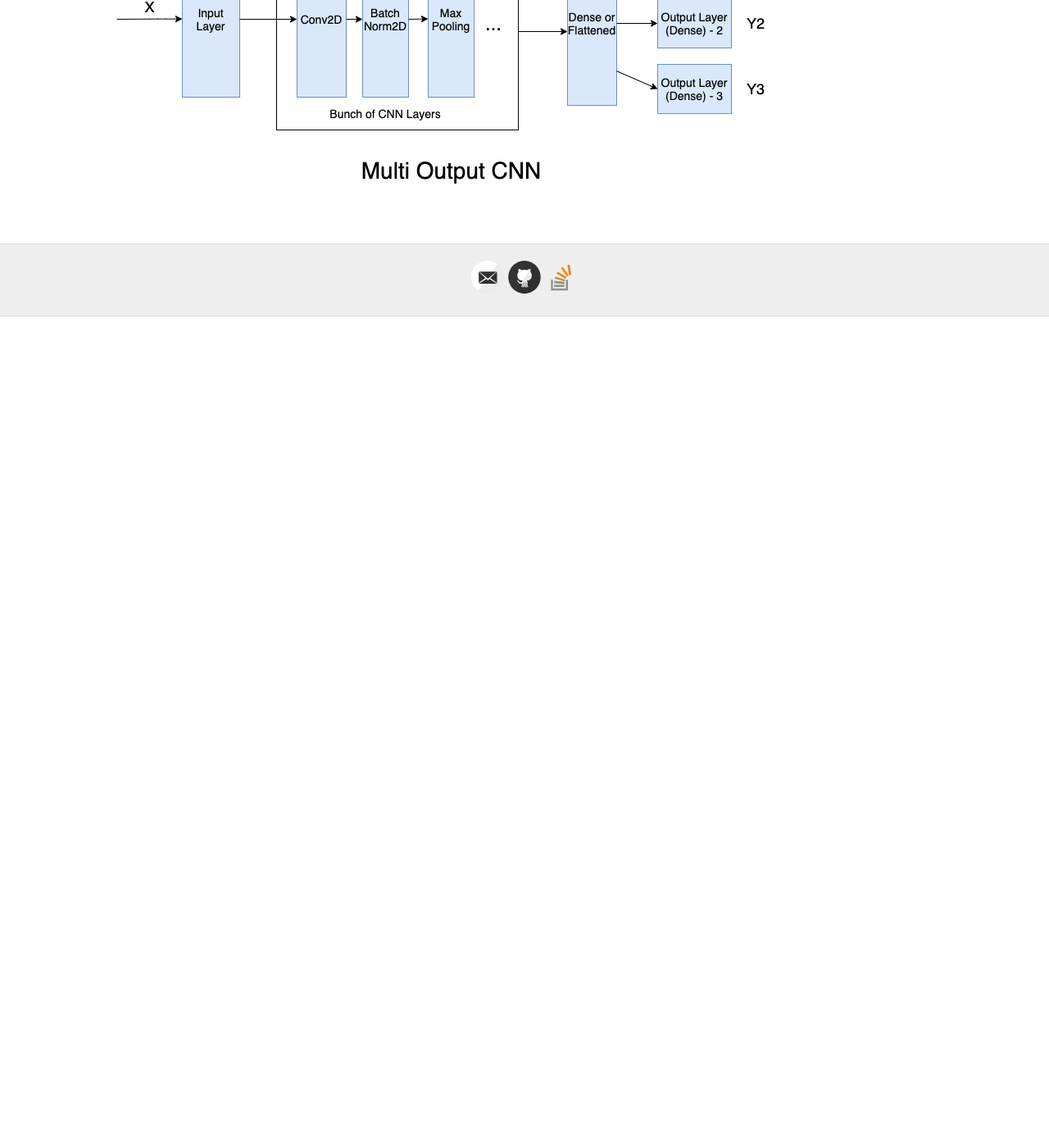
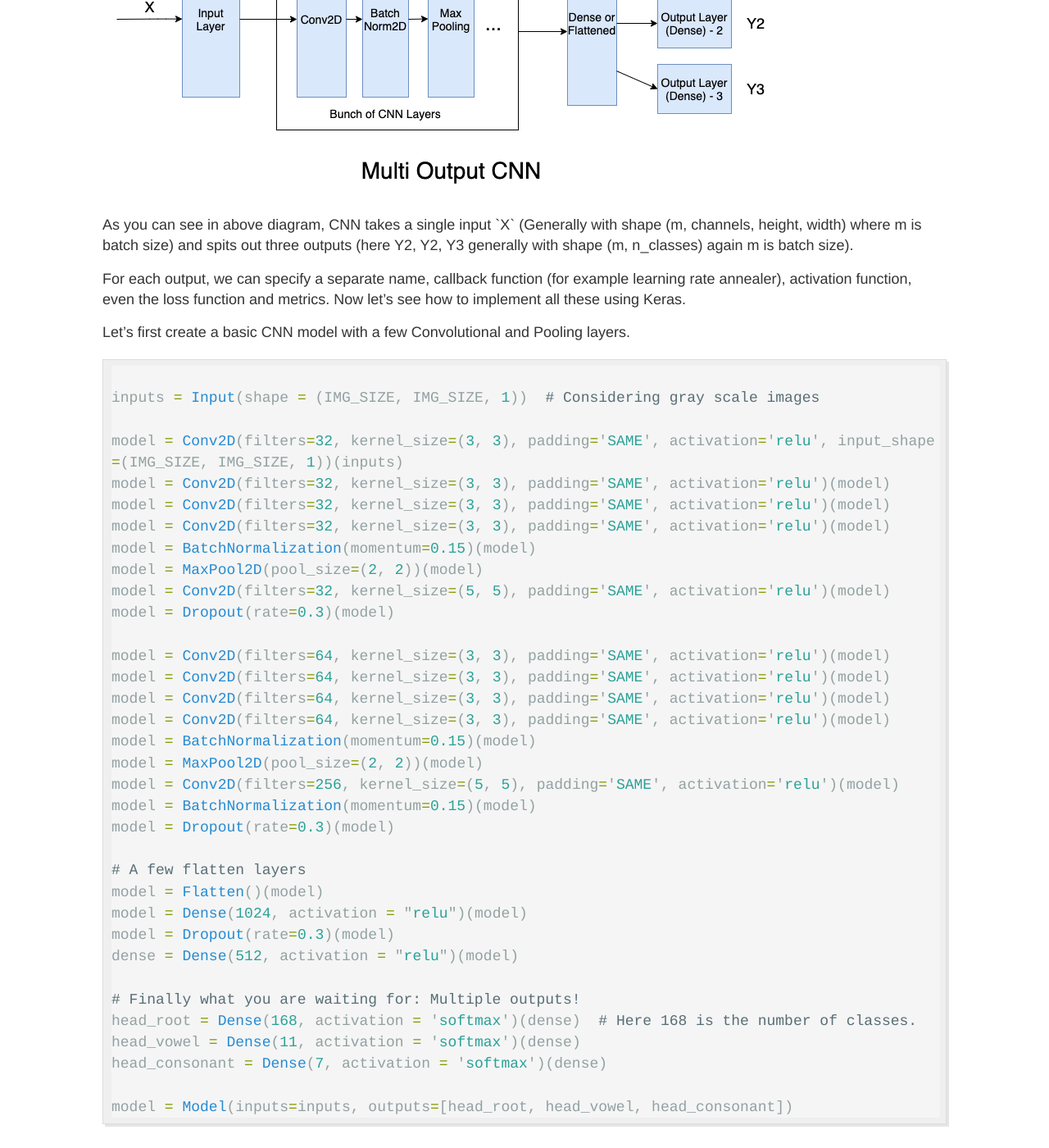
Before and after one commit to Kaushal28/kaushal28.github.io, a Jekyll site: the page built from _posts/2020-03-29-Building-Multi-Output-CNN-with-Keras.html, in a window 1280 px wide and 1400 px high, scrolled down 907 px. Shown: the whole window at 82% size. Built offline with Jekyll 4.4.1, drawn with Linux system fonts in a browser that asks for light colours; formulas are drawn with MathJax 3; comment, search, counter and statistics services are not loaded; before the commit the page ends 1293 px from its top, so only the background shows below that.

Commit message:
Update 2020-03-29-Building-Multi-Output-CNN-with-Keras.html

```diff
--- a/_posts/2020-03-29-Building-Multi-Output-CNN-with-Keras.html
+++ b/_posts/2020-03-29-Building-Multi-Output-CNN-with-Keras.html
@@ -34,6 +34,50 @@ images:
 
 <img src="/assets/MultiOutputCNN.png">
 
+<p> As you can see in above diagram, CNN takes a single input `X` (Generally with shape (m, channels, height, width) where m is batch size) and spits out three outputs (here Y2, Y2, Y3 generally with shape (m, n_classes) again m is batch size). </p>
+
+<p> For each output, we can specify a separate name, callback function (for example learning rate annealer), activation function, even the loss function and metrics. Now let’s see how to implement all these using Keras. </p>
+
+<p> Let’s first create a basic CNN model with a few Convolutional and Pooling layers. </p>
+
+{% highlight python %}
+inputs = Input(shape = (IMG_SIZE, IMG_SIZE, 1))  # Considering gray scale images
+
+model = Conv2D(filters=32, kernel_size=(3, 3), padding='SAME', activation='relu', input_shape=(IMG_SIZE, IMG_SIZE, 1))(inputs)
+model = Conv2D(filters=32, kernel_size=(3, 3), padding='SAME', activation='relu')(model)
+model = Conv2D(filters=32, kernel_size=(3, 3), padding='SAME', activation='relu')(model)
+model = Conv2D(filters=32, kernel_size=(3, 3), padding='SAME', activation='relu')(model)
+model = BatchNormalization(momentum=0.15)(model)
+model = MaxPool2D(pool_size=(2, 2))(model)
+model = Conv2D(filters=32, kernel_size=(5, 5), padding='SAME', activation='relu')(model)
+model = Dropout(rate=0.3)(model)
+
+model = Conv2D(filters=64, kernel_size=(3, 3), padding='SAME', activation='relu')(model)
+model = Conv2D(filters=64, kernel_size=(3, 3), padding='SAME', activation='relu')(model)
+model = Conv2D(filters=64, kernel_size=(3, 3), padding='SAME', activation='relu')(model)
+model = Conv2D(filters=64, kernel_size=(3, 3), padding='SAME', activation='relu')(model)
+model = BatchNormalization(momentum=0.15)(model)
+model = MaxPool2D(pool_size=(2, 2))(model)
+model = Conv2D(filters=256, kernel_size=(5, 5), padding='SAME', activation='relu')(model)
+model = BatchNormalization(momentum=0.15)(model)
+model = Dropout(rate=0.3)(model)
+
+# A few flatten layers
+model = Flatten()(model)
+model = Dense(1024, activation = "relu")(model)
+model = Dropout(rate=0.3)(model)
+dense = Dense(512, activation = "relu")(model)
+
+# Finally what you are waiting for: Multiple outputs!
+head_root = Dense(168, activation = 'softmax')(dense)  # Here 168 is the number of classes.
+head_vowel = Dense(11, activation = 'softmax')(dense)
+head_consonant = Dense(7, activation = 'softmax')(dense)
+
+model = Model(inputs=inputs, outputs=[head_root, head_vowel, head_consonant])
+{% endhighlight %}
+
+<br>
+
 <div id="disqus_thread"></div>
 <script>
 
```
